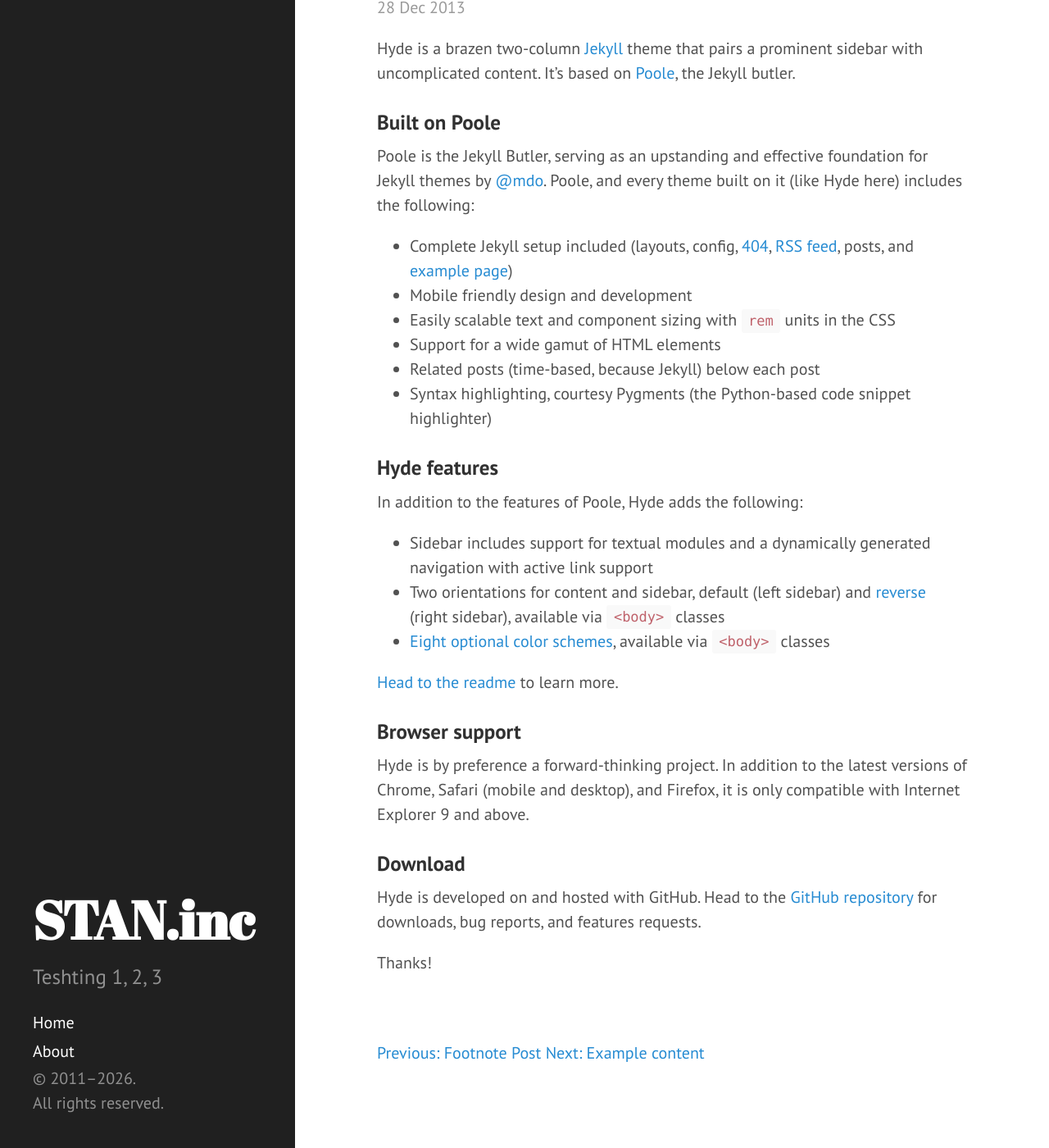
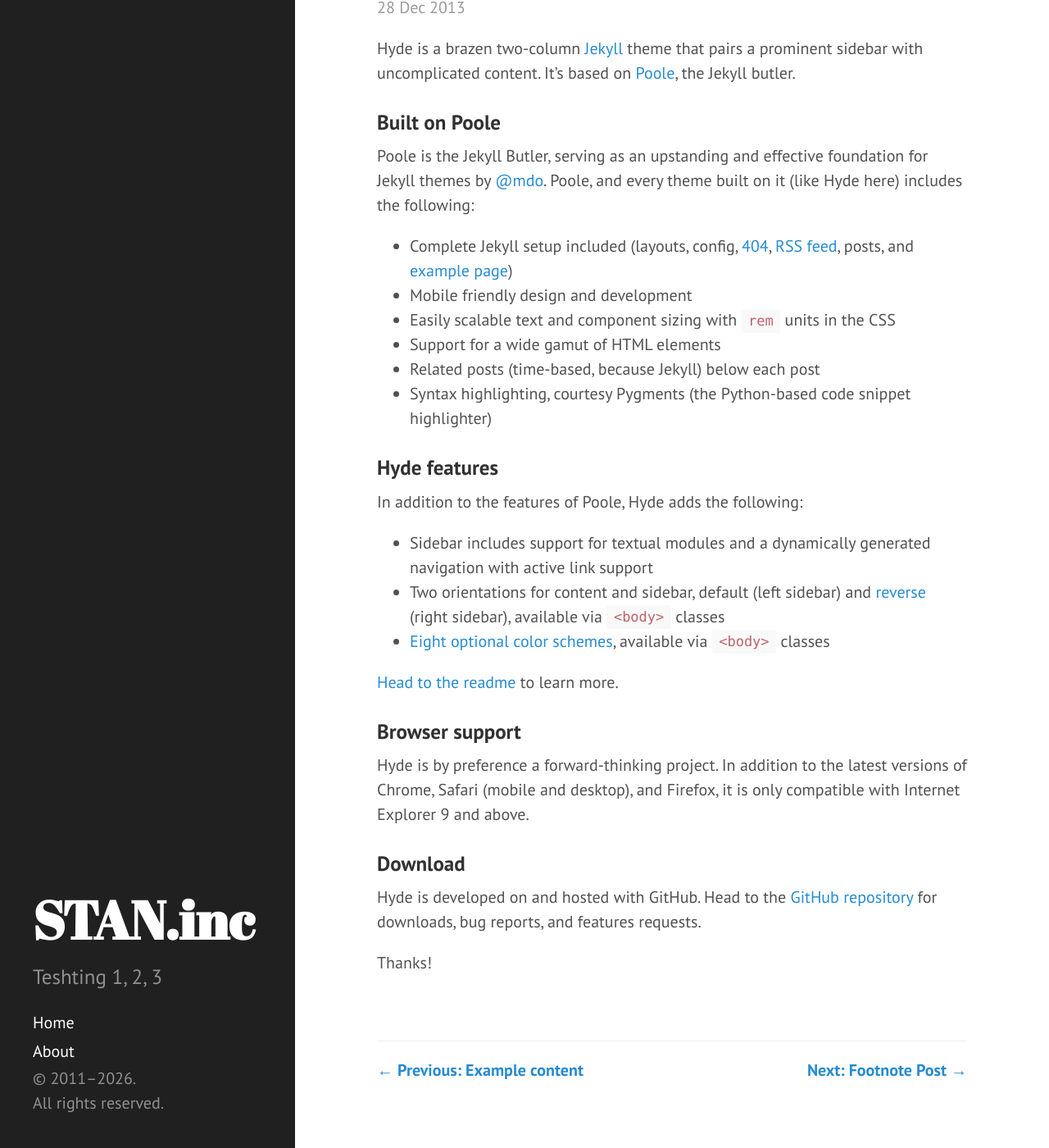
Before and after one commit to stam-ink/stam-ink.github.io, a Jekyll site: the page built from _posts/2013-12-28-introducing-hyde.md, in a window 1280 px wide and 1400 px high, scrolled down 136 px. Shown: the whole window at 82% size. Built offline with Jekyll 4.4.1, drawn with Linux system fonts in a browser that asks for light colours.

Commit message:
mo fixin

```diff
--- a/_layouts/post.html
+++ b/_layouts/post.html
@@ -27,10 +27,19 @@ layout: default
 -->
 
 <div class="post-navigation">
-  {% if page.next %}
-    <a href="{{ page.next.url | prepend: site.baseurl }}">Previous: {{ page.next.title }}</a>
-  {% endif %}
-  {% if page.previous %}
-    <a href="{{ page.previous.url | prepend: site.baseurl }}">Next: {{ page.previous.title }}</a>
-  {% endif %}
+  <div class="nav-wrapper">
+    {% if page.previous %}
+      <a class="prev-link" href="{{ page.previous.url | prepend: site.baseurl }}">
+        &larr; Previous: {{ page.previous.title }}
+      </a>
+    {% else %}
+      <div></div> <!-- This empty div acts as a spacer -->
+    {% endif %}
+
+    {% if page.next %}
+      <a class="next-link" href="{{ page.next.url | prepend: site.baseurl }}">
+        Next: {{ page.next.title }} &rarr;
+      </a>
+    {% endif %}
+  </div>
 </div>
--- a/public/css/hyde.css
+++ b/public/css/hyde.css
@@ -248,3 +248,24 @@ a.sidebar-nav-item:focus {
 .theme-base-0f .related-posts li a:hover {
   color: #8f5536;
 }
+
+/* Custom Post Navigation Alignment */
+.nav-wrapper {
+  display: flex;
+  justify-content: space-between; /* Pushes items to the far left and right */
+  align-items: center;
+  margin-top: 2.5rem;
+  padding-top: 1rem;
+  border-top: 1px solid #eee;
+}
+
+.prev-link, .next-link {
+  text-decoration: none;
+  font-weight: bold;
+  max-width: 45%; /* Prevents long titles from overlapping */
+}
+
+.next-link {
+  text-align: right;
+  margin-left: auto; /* Forces 'Next' to the right even if 'Previous' is missing */
+}
```
Also changed, not shown: 404.html (+14 -0 lines), 404.md (deleted, +0 -17 lines), 2 other files.
